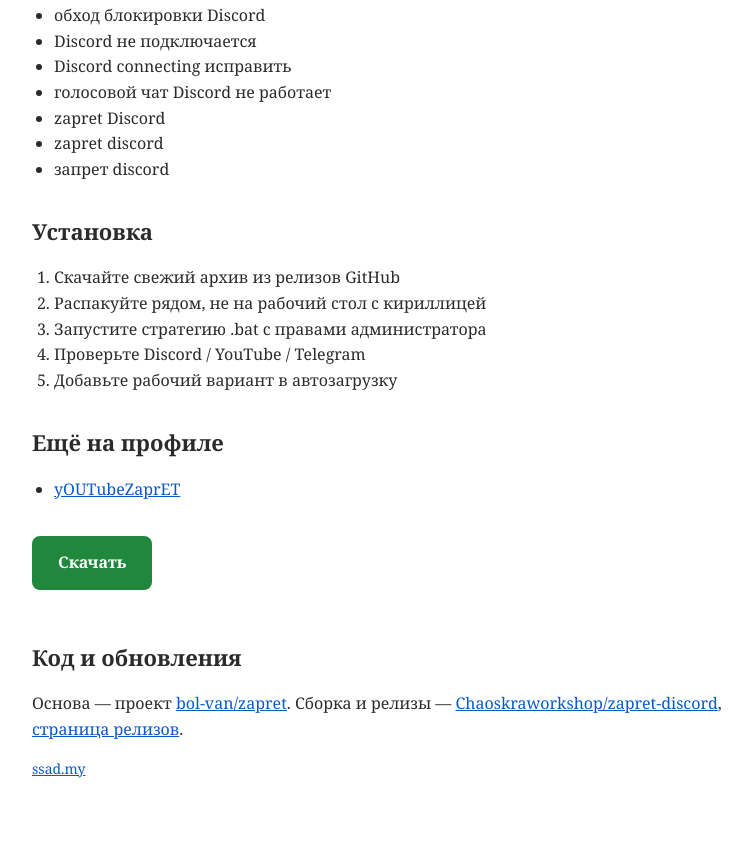
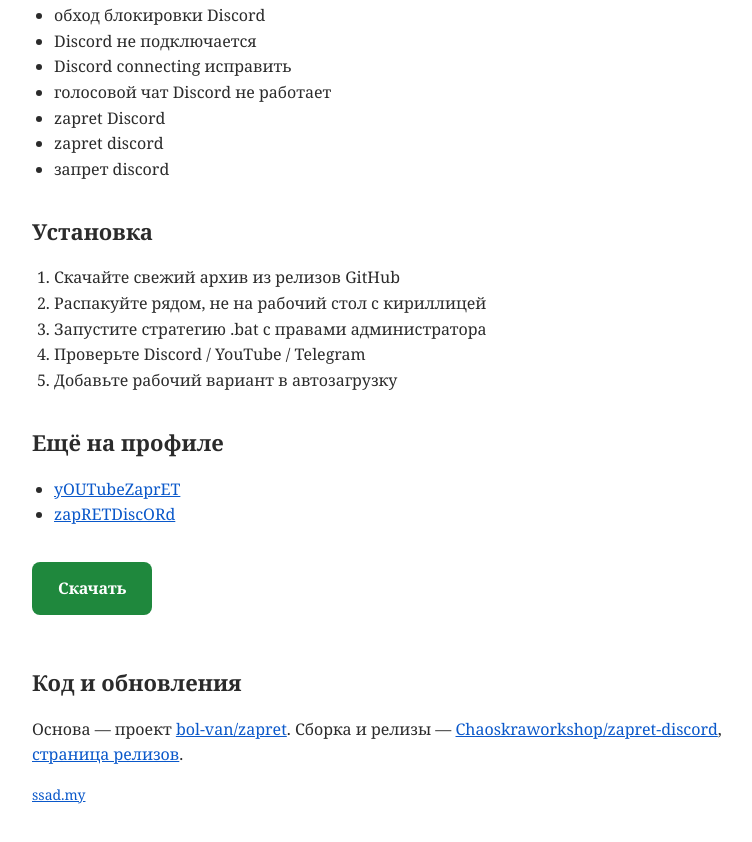
Before and after one commit to Chaoskraworkshop/zapret-discord, a plain HTML site: page docs/index.html in a window 1280 px wide. Shown: the part 1543-2385 px from the top of the page, without its empty margins (258-1010 px from the left). Drawn offline with Linux system fonts and the light colour scheme.

Commit message:
Update docs

```diff
--- a/docs/index.html
+++ b/docs/index.html
@@ -90,6 +90,7 @@
   <h2>Ещё на профиле</h2>
   <ul>
     <li><a href="https://github.com/Chaoskraworkshop/yOUTubeZaprET">yOUTubeZaprET</a></li>
+    <li><a href="https://github.com/Chaoskraworkshop/zapRETDiscORd">zapRETDiscORd</a></li>
   </ul>
 
 
```
